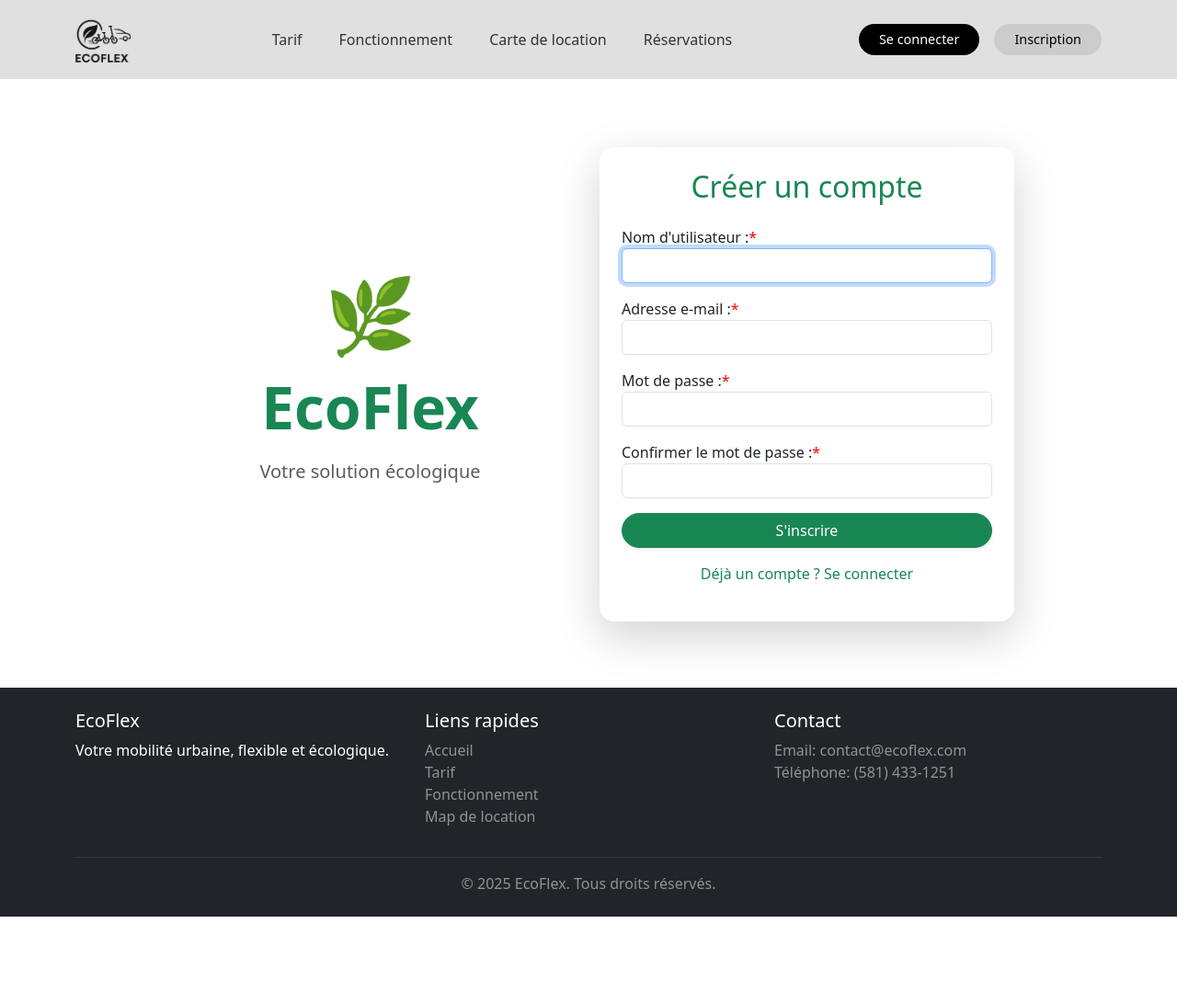
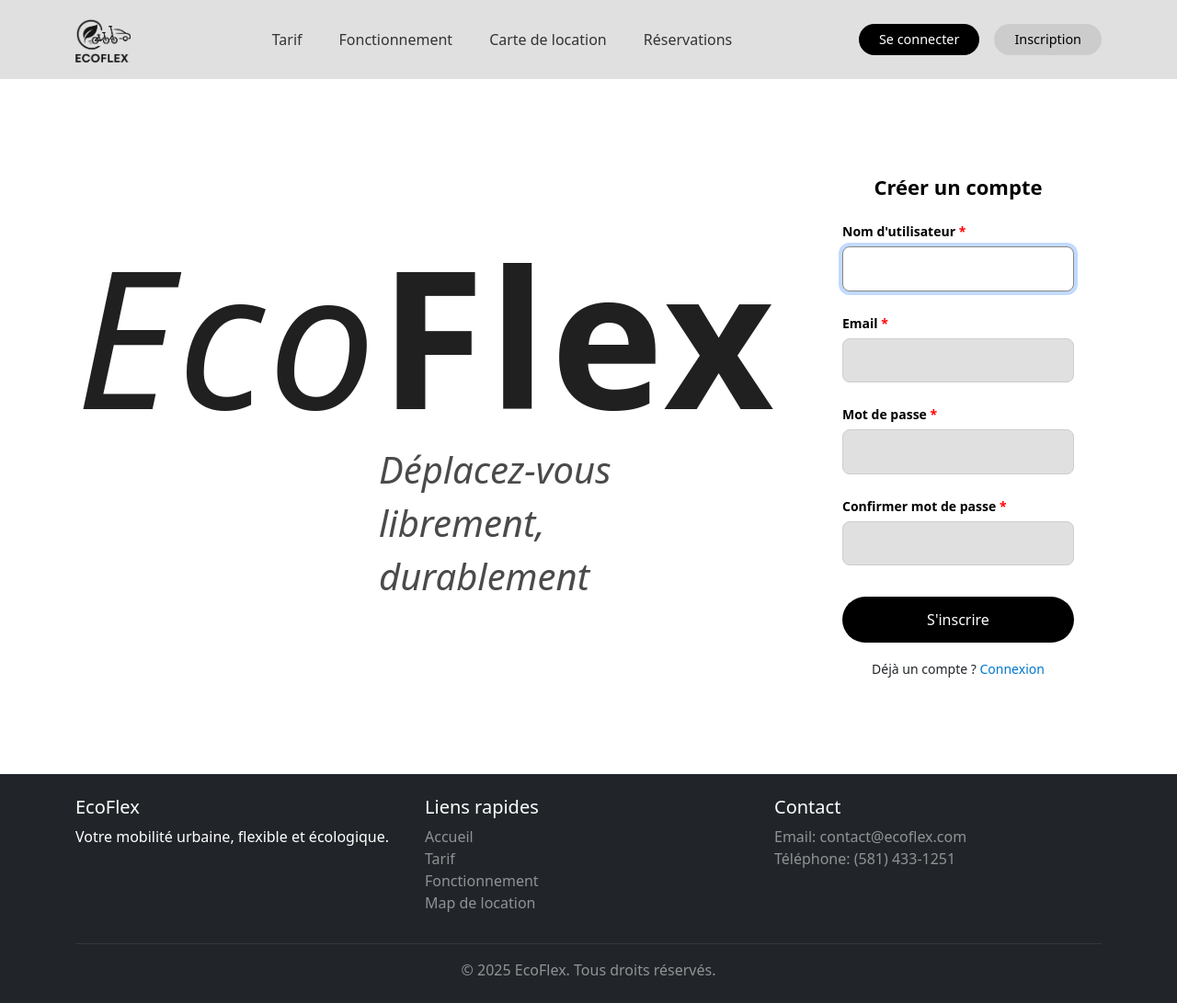
Before and after one commit to alphangenda/Projet_Web_Alpha_Ismail_Edouard, a Django app: page /inscription/ in a window 1280 px wide. Shown: the whole page at 92% size. Before the commit the page ends 997 px from the top, so only its background shows below. Run offline with Django 5.2, Linux system fonts and the light colour scheme.

Commit message:
Modification du style de la page daccueil : Ajout dune fonction js pour faire en sorte dafficher de linformations sur les types dabonnements. Modification de la page inscription.html et connexion.html. Modification de la nav bar et du footer

```diff
--- a/ecoflex/static/ecoflex/js/accueil_cards_tarif.js
+++ b/ecoflex/static/ecoflex/js/accueil_cards_tarif.js
@@ -5,7 +5,7 @@ cards.forEach(card => {
         cards.forEach(c => c.classList.remove("expanded"));
         card.classList.add("expanded");
 
-        card.style.opacity = "1"; // celle-ci reste
+        card.style.opacity = "1";
     });
 
     card.addEventListener("mouseleave", () => {
--- a/ecoflex/static/ecoflex/js/location.js
+++ b/ecoflex/static/ecoflex/js/location.js
@@ -6,10 +6,8 @@ function ouvrirModalLocation(stationId, stationNom, typeVehicule) {
     .then(r => r.json())
     .then(data => {
 
-        // 2. On met à jour les infos globales
         window.abonnementInfo = data;
 
-        // 3. On ouvre le modal APRES avoir obtenu les infos
         afficherModalLocation(stationId, stationNom, typeVehicule);
 
     })
--- a/ecoflex/templates/base.html
+++ b/ecoflex/templates/base.html
@@ -9,6 +9,27 @@
 
     <link href="https://cdn.jsdelivr.net/npm/bootstrap@5.3.0/dist/css/bootstrap.min.css" rel="stylesheet">
     <style>
+        html,
+        body {
+            height: 100%;
+        }
+
+        body {
+            display: flex;
+            flex-direction: column;
+        }
+
+        main {
+            flex: 1 0 auto;
+            display: flex;
+            justify-content: center;
+            align-items: center;
+        }
+
+        footer {
+            flex-shrink: 0;
+        }
+
         .custom-navbar {
             background: #e0e0e0;
         }
@@ -37,6 +58,11 @@
             border: none;
         }
 
+        .account-btn:hover {
+            background: #ccc;
+            color: #000 !important;
+        }
+
         .signup-btn {
             background: #ccc;
             color: #000 !important;
@@ -47,7 +73,8 @@
         }
 
         .signup-btn:hover {
-            background: #b5b5b5;
+            background: #000;
+            color: white !important;
         }
 
         .navbar-nav {
@@ -152,7 +179,7 @@
         {% endblock %}
     </main>
 
-    <footer class="bg-dark text-white py-4 mt-5">
+    <footer class=" bg-dark text-white py-4 ">
         <div class="container">
             <div class="row">
                 <div class="col-md-4">
--- a/ecoflex/templates/ecoflex/inscription.html
+++ b/ecoflex/templates/ecoflex/inscription.html
@@ -3,85 +3,172 @@
 {% block title %}Accueil - EcoFlex{% endblock %}
 
 {% block content %}
-<div class="container" style="margin-top: 50px">
-  <div class="row align-items-center justify-content-center">
-    <div class="col-md-5 text-center mb-4 mb-md-0">
-      <div class="display-1 text-success mb-3">🌿</div>
-      <h1 class="display-2 fw-bold text-success" style="font-size: 4rem">
-        EcoFlex
-      </h1>
-      <p class="text-muted fs-5 mt-3">Votre solution écologique</p>
+<div class="container">
+  <div class="d-flex justify-content-between align-items-center">
+    <div class="hero-section">
+      <div class="brand-mark">
+        <span class="brand-eco">Eco</span><span class="brand-flex">Flex</span>
       </div>
 
-    <div class="col-md-5">
-      <div class="card shadow-lg border-0 rounded-4 p-4">
-        <h2 class="mb-4 text-center text-success">
-          <i class="bi bi-person-plus-fill"></i> Créer un compte
-        </h2>
+      <p class="brand-tagline">
+        Déplacez-vous librement,<br>durablement
+      </p>
+    </div>
+    <div class="form-container">
+
+      <h2>Créer un compte</h2>
 
       <form method="post" novalidate>
         {% csrf_token %}
 
-          <div class="mb-3">
-            {{ form.username.label_tag }}<span style="color: red">*</span>
+        <div class="mb-4">
+          <label>Nom d'utilisateur <span style="color:red">*</span></label>
           {{ form.username }}
           {% if form.username.errors %}
-              <div class="text-danger small mt-1">
-                {% for error in form.username.errors %}
-                  {{ error }}
-                {% endfor %}
-              </div>
+          <div class="text-danger small">{{ form.username.errors }}</div>
           {% endif %}
         </div>
 
-          <div class="mb-3">
-            {{ form.email.label_tag }}<span style="color: red">*</span>
+        <div class="mb-4">
+          <label>Email <span style="color:red">*</span></label>
           {{ form.email }}
           {% if form.email.errors %}
-              <div class="text-danger small mt-1">
-                {% for error in form.email.errors %}
-                  {{ error }}
-                {% endfor %}
-              </div>
+          <div class="text-danger small">{{ form.email.errors }}</div>
           {% endif %}
         </div>
 
-          <div class="mb-3">
-            {{ form.password1.label_tag }}<span style="color: red">*</span>
+        <div class="mb-4">
+          <label>Mot de passe <span style="color:red">*</span></label>
           {{ form.password1 }}
           {% if form.password1.errors %}
-              <div class="text-danger small mt-1">
-                {% for error in form.password1.errors %}
-                  {{ error }}
-                {% endfor %}
-              </div>
+          <div class="text-danger small">{{ form.password1.errors }}</div>
           {% endif %}
         </div>
 
-          <div class="mb-3">
-            {{ form.password2.label_tag }}<span style="color: red">*</span>
+        <div class="mb-4">
+          <label>Confirmer mot de passe <span style="color:red">*</span></label>
           {{ form.password2 }}
           {% if form.password2.errors %}
-              <div class="text-danger small mt-1">
-                {% for error in form.password2.errors %}
-                  {{ error }}
-                {% endfor %}
-              </div>
+          <div class="text-danger small">{{ form.password2.errors }}</div>
           {% endif %}
         </div>
 
-          <button class="btn btn-success w-100 rounded-pill shadow-sm" type="submit">
-            <i class="bi bi-check2-circle"></i> S'inscrire
-          </button>
+        <button type="submit">S'inscrire</button>
       </form>
 
-        <p class="mt-3 text-center">
-          <a href="{% url 'connexion' %}" class="text-decoration-none text-success">
-            Déjà un compte ? Se connecter
-          </a>
-        </p>
+      <div class="login-link">
+        Déjà un compte ? <a href="{% url 'connexion' %}">Connexion</a>
       </div>
     </div>
+
   </div>
 </div>
 {% endblock %}
+
+{% block extra_css %}
+<style>
+  .hero-section {
+    display: flex;
+    flex-direction: column;
+    align-items: center;
+    justify-content: center;
+    text-align: left;
+    margin-right: 40px;
+  }
+
+  .brand-mark {
+    font-size: 13rem;
+    letter-spacing: 0.02em;
+    color: #202020;
+    line-height: 1.05;
+    position: relative;
+  }
+
+  .brand-eco {
+    font-style: italic;
+    font-weight: 300;
+  }
+
+  .brand-flex {
+    font-weight: 800;
+  }
+
+  .brand-tagline {
+    font-style: italic;
+    color: #4a4a4a;
+
+    line-height: 1.45;
+    font-size: 2.5rem;
+    margin-top: 8px;
+    margin-left: 330px;
+  }
+
+  .form-container {
+    width: 100%;
+    max-width: 440px;
+    margin: 50px auto;
+    padding: 30px;
+  }
+
+  .form-container h2 {
+    text-align: center;
+    font-weight: 600;
+    font-size: 22px;
+    margin-bottom: 25px;
+    color: black;
+  }
+
+  .form-container label {
+    font-size: 14px;
+    font-weight: 700;
+    color: black;
+    display: block;
+    margin-bottom: 6px;
+
+  }
+
+  .form-container input {
+    width: 100%;
+    padding: 12px 15px;
+    border-radius: 8px;
+    border: 1px solid #ccc;
+    font-size: 15px;
+    background: #e0e0e0;
+    outline: none;
+  }
+
+  .form-container input:focus {
+    border-color: #888;
+  }
+
+  .form-container button {
+    width: 100%;
+    padding: 13px;
+    margin-top: 10px;
+    font-size: 16px;
+    border: none;
+    border-radius: 25px;
+    background: black;
+    color: #fff;
+    cursor: pointer;
+    transition: 0.2s ease-in-out;
+  }
+
+  .form-container button:hover {
+    background: #ccc;
+    color: black;
+
+  }
+
+  .form-container .login-link {
+    margin-top: 18px;
+    text-align: center;
+    font-size: 14px;
+  }
+
+  .form-container .login-link a {
+    color: #0077cc;
+    text-decoration: none;
+  }
+</style>
+{% endblock %}
```
Also changed, not shown: ecoflex/templates/ecoflex/connexion.html (+131 -25 lines), ecoflex/templates/ecoflex/index.html (+66 -3 lines), db.sqlite3. Lines whose indentation alone changed are shown as unchanged.
